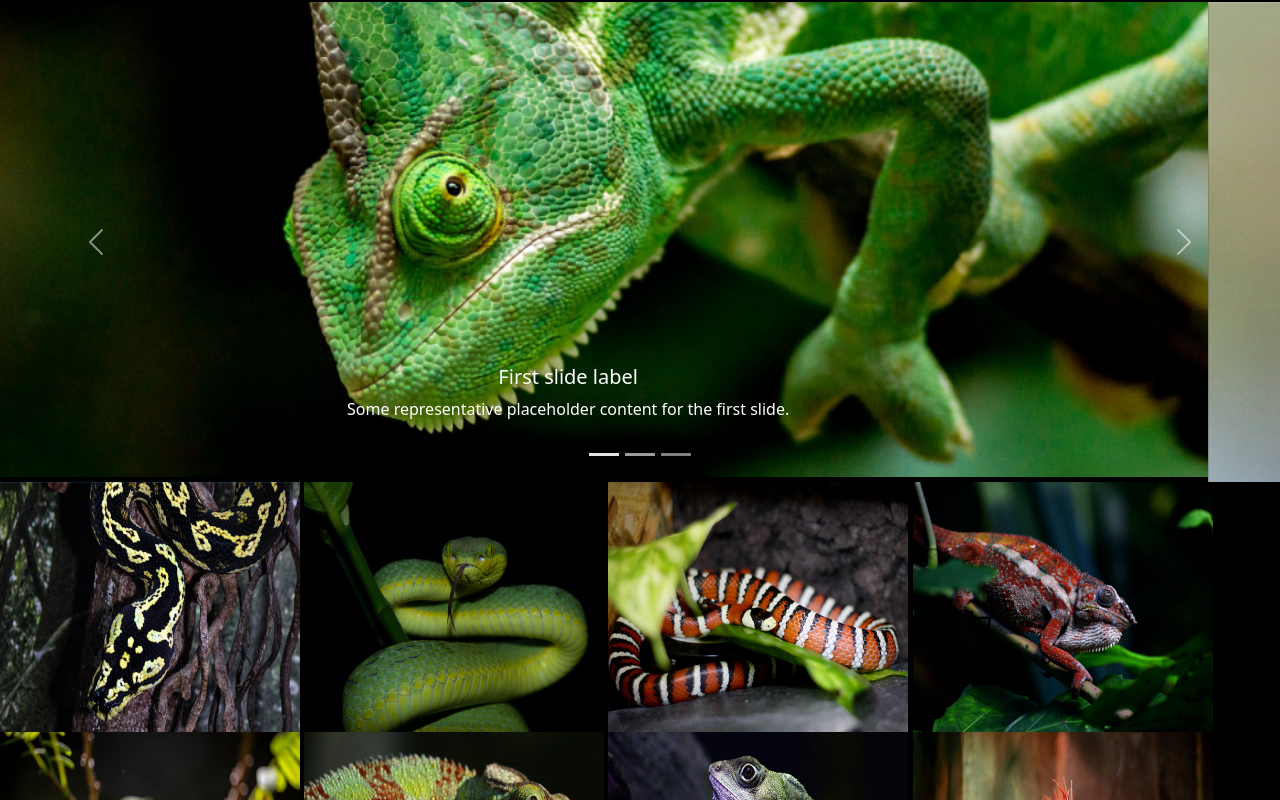
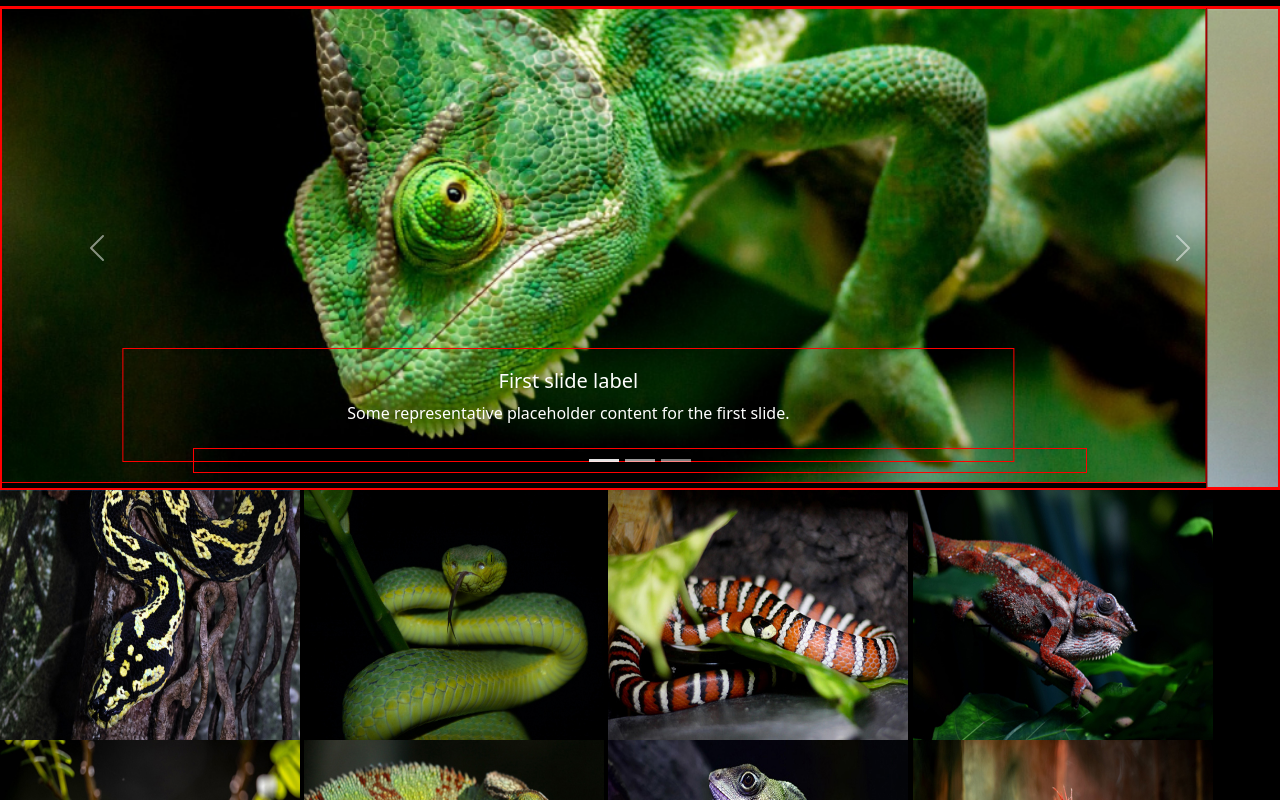
Before and after one commit to eduardorioss/eduardorioss.github.io, a plain HTML site: page index.html in a window 1280 px wide. Shown: the part 54-854 px from the top of the page. Drawn offline with nearby package versions, Linux system fonts and the light colour scheme.

Commit message:
Update index.html

```diff
--- a/index.html
+++ b/index.html
@@ -11,6 +11,11 @@
     <title>Hello, world!</title>
     <link href="css/style.css" type="text/css" rel="stylesheet" >
 
+
+
+    <style>
+    body div { border: 1px solid red; }
+    </style>
 
 
 
```
